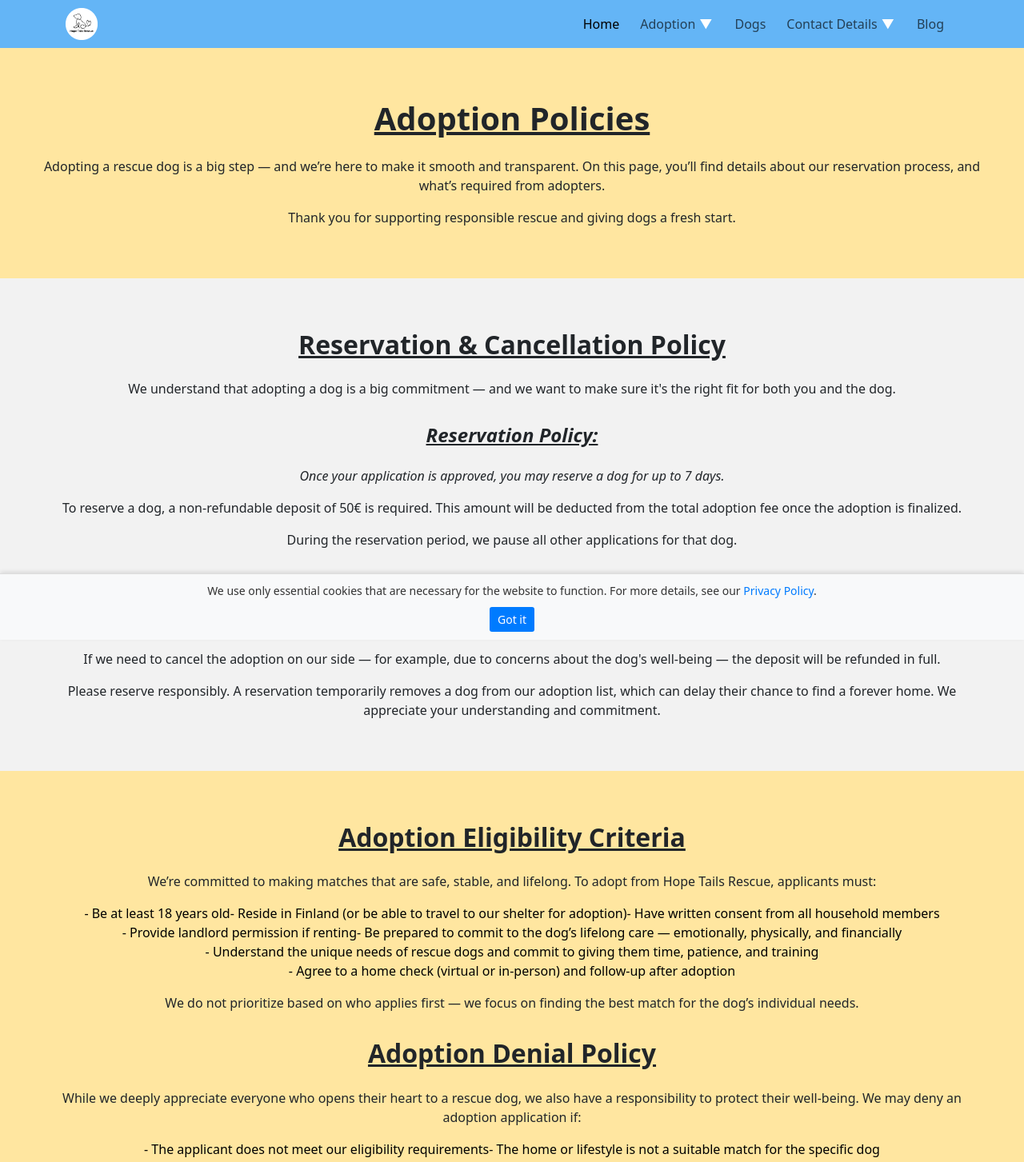
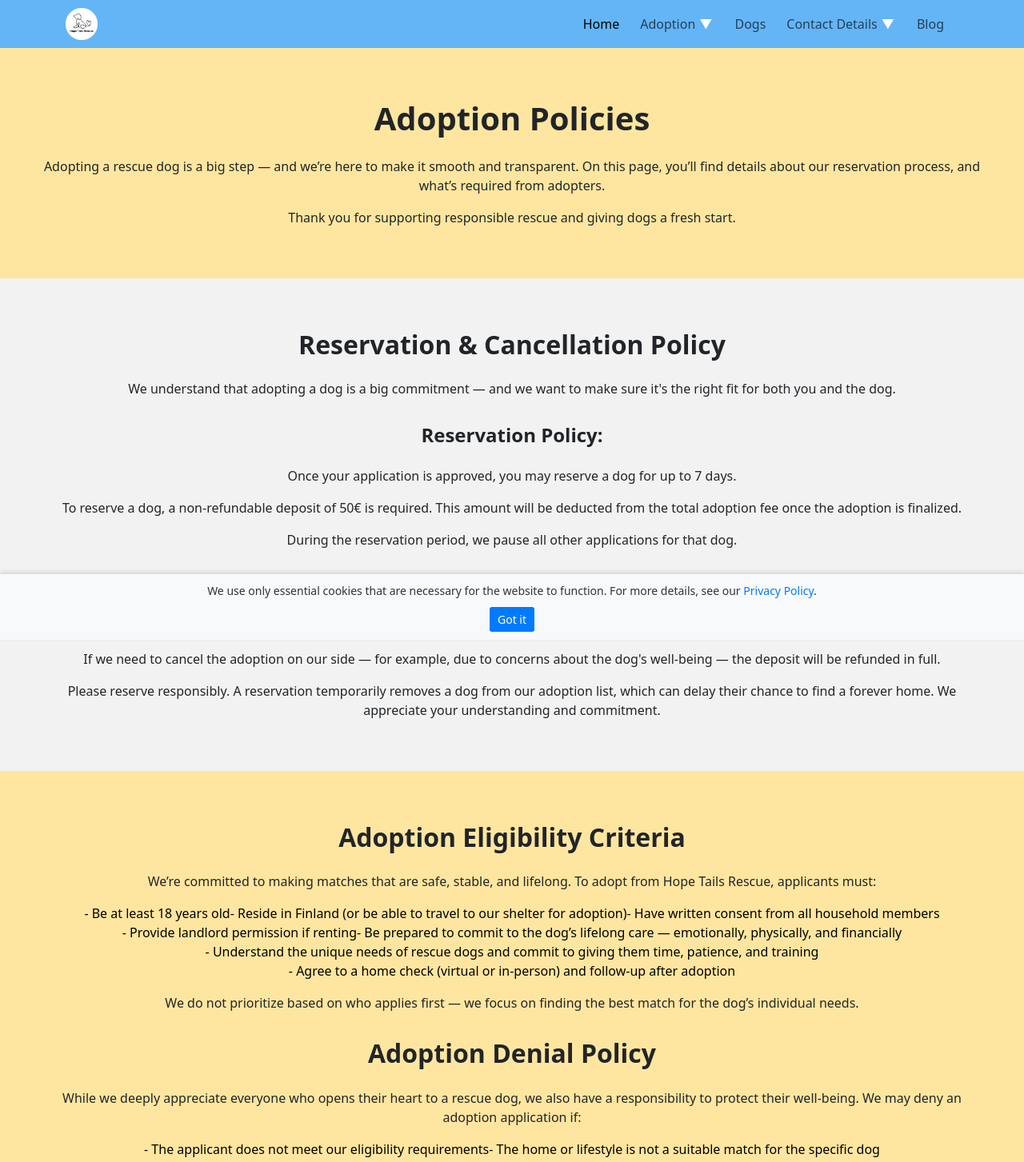
Before and after one commit to kristakorento/animal-rescue-adoption-website, a React (Vite) app: page /adoption/policies in a window 1280 px wide. Shown: the top 1453 px of the page at 80% size. Built offline with nearby package versions, Linux system fonts and the light colour scheme.

Commit message:
Kursifoitu fontti pois.

```diff
--- a/src/Nettisivujen_Koodit/Policies.jsx
+++ b/src/Nettisivujen_Koodit/Policies.jsx
@@ -6,7 +6,7 @@ function Policies() {
   return (
     <div className="bg-color-grey">
         <div className='bg-color-yellow p-5'>
-            <h1 className="p-3 fw-bold text-decoration-underline">Adoption Policies</h1>
+            <h1 className="p-3 fw-bold">Adoption Policies</h1>
             <p>
                 Adopting a rescue dog is a big step — and we’re here to make it smooth and transparent. On this page, you’ll find details about our reservation process, and what’s required from adopters.
             </p>
@@ -16,13 +16,13 @@ function Policies() {
         </div>
 
      <div className='bg-color-grey p-5'>
-     <h2 className="p-3 fw-bold text-decoration-underline">Reservation & Cancellation Policy</h2>
+     <h2 className="p-3 fw-bold">Reservation & Cancellation Policy</h2>
       <p>
         We understand that adopting a dog is a big commitment — and we want to make sure it's the right fit for both you and the dog.
       </p>
 
-      <h3 className=" text-dark p-3 fw-bold text-decoration-underline">Reservation Policy:</h3>
-      <p className="fst-italic">
+      <h3 className=" text-dark p-3 fw-bold">Reservation Policy:</h3>
+      <p>
         Once your application is approved, you may reserve a dog for up to 7 days.
       </p>
       <p>
@@ -32,8 +32,8 @@ function Policies() {
         During the reservation period, we pause all other applications for that dog.
       </p>
 
-      <h3 className="p-3 fw-bold text-decoration-underline">Cancellation Policy</h3>
-      <p className="fst-italic">
+      <h3 className="p-3 fw-bold">Cancellation Policy</h3>
+      <p>
         If you decide to cancel the adoption after placing a reservation, the deposit is non-refundable.
       </p>
       <p>
@@ -45,7 +45,7 @@ function Policies() {
 
      </div>
      <div className="bg-color-yellow p-5">
-     <h2 className="p-3 fw-bold text-decoration-underline">Adoption Eligibility Criteria</h2>
+     <h2 className="p-3 fw-bold">Adoption Eligibility Criteria</h2>
       <p>
         We’re committed to making matches that are safe, stable, and lifelong. To adopt from Hope Tails Rescue, applicants must:
       </p>
@@ -62,7 +62,7 @@ function Policies() {
         We do not prioritize based on who applies first — we focus on finding the best match for the dog’s individual needs.
       </p>
 
-      <h2 className="p-3 fw-bold text-decoration-underline">Adoption Denial Policy</h2>
+      <h2 className="p-3 fw-bold">Adoption Denial Policy</h2>
       <p>
         While we deeply appreciate everyone who opens their heart to a rescue dog, we also have a responsibility to protect their well-being. We may deny an adoption application if:
       </p>
--- a/src/Nettisivujen_Tyylit/PrivacyPolicy.css
+++ b/src/Nettisivujen_Tyylit/PrivacyPolicy.css
@@ -14,9 +14,6 @@
   }
   h1{
     font-weight: bold;
-  }
-  h3{
-    font-style: italic;
   }
   p{
     text-align: justify;
--- a/src/Nettisivujen_Tyylit/TrialAdoption.css
+++ b/src/Nettisivujen_Tyylit/TrialAdoption.css
@@ -25,9 +25,6 @@
   h1{
     font-weight: bold;
   }
-  h3{
-    font-style: italic;
-  }
   p{
     text-align: center, justify;
     margin: 0;
```
